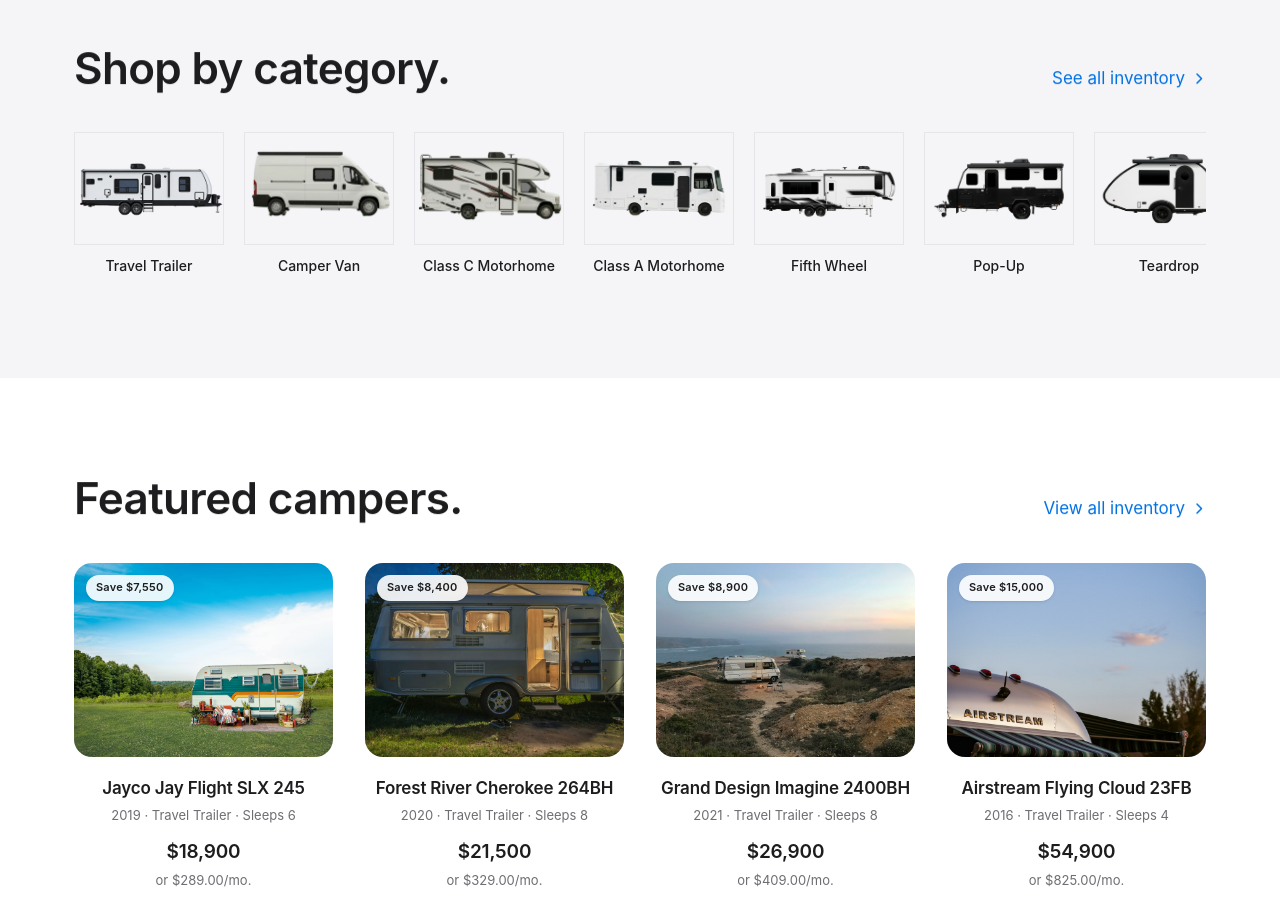
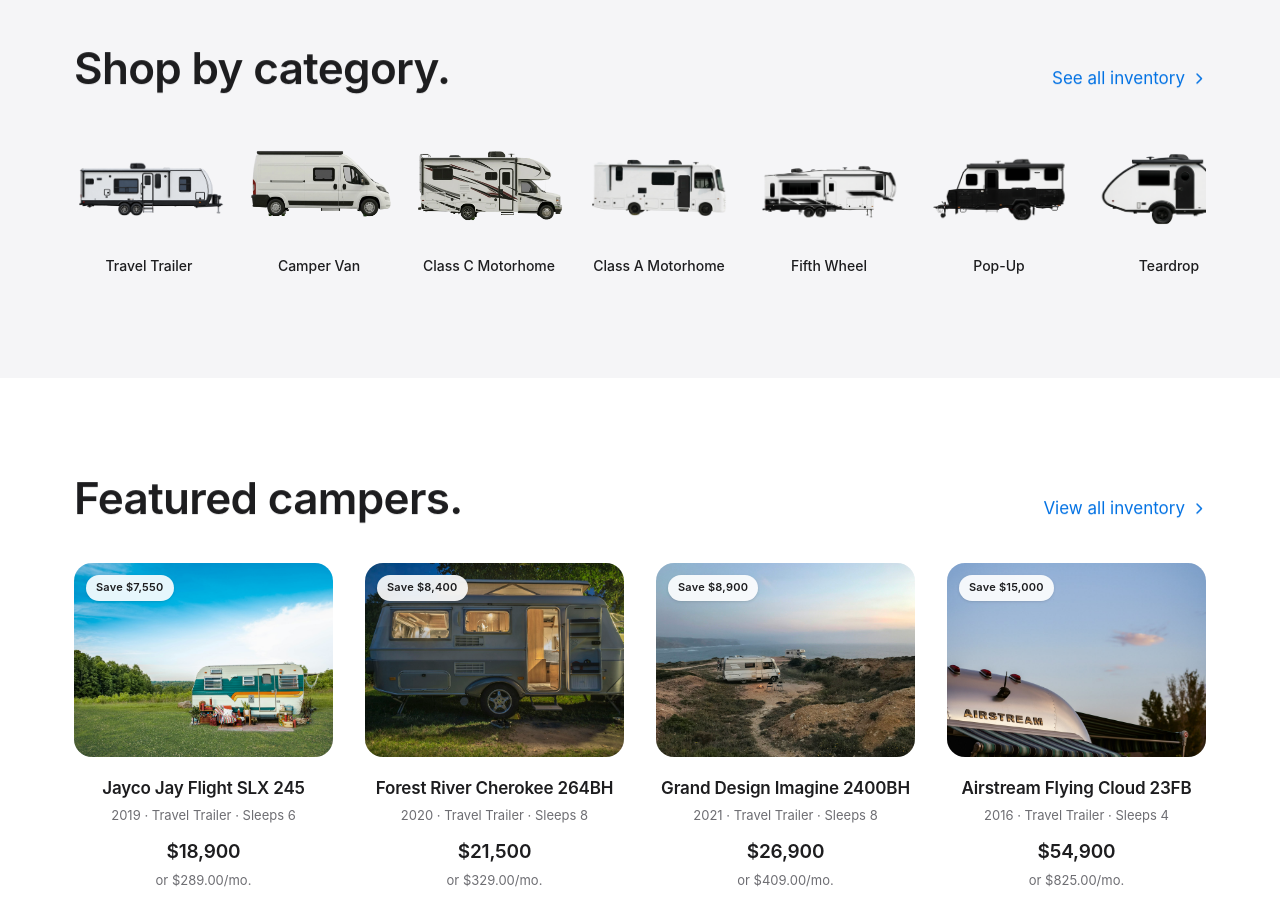
Before and after one commit to MeecheAndBoom/tony-used-campers, a Next.js app: page / in a window 1280 px wide. Shown: the part 1380-2297 px from the top of the page. Built offline with nearby package versions, Linux system fonts and the light colour scheme; no server answers; the database is empty.

Commit message:
Remove border from category tiles

```diff
--- a/src/app/(site)/page.tsx
+++ b/src/app/(site)/page.tsx
@@ -121,7 +121,7 @@
                 href={`/shop?type=${encodeURIComponent(cat.name)}`}
                 className="group block w-[150px]"
               >
-                <div className="relative aspect-[4/3] overflow-hidden border border-line-soft bg-transparent">
+                <div className="relative aspect-[4/3] overflow-hidden bg-transparent">
                   <Image
                     src={cat.image}
                     alt={cat.name}
```
